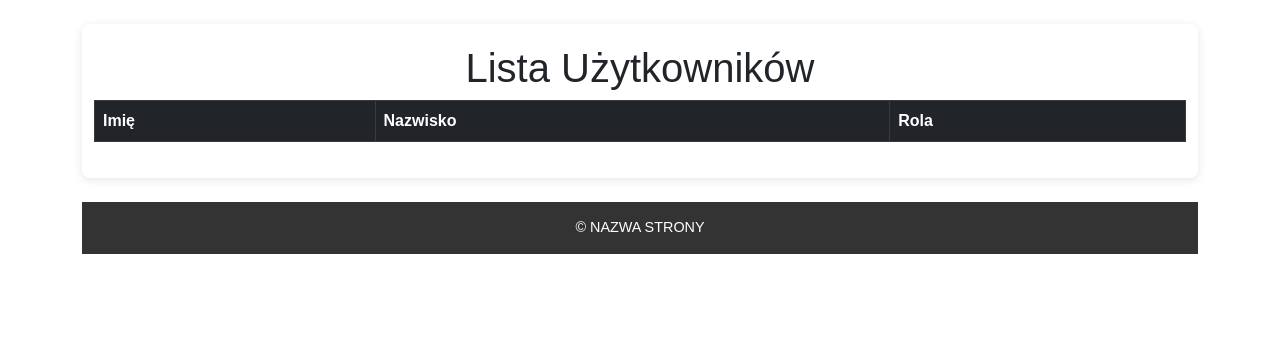
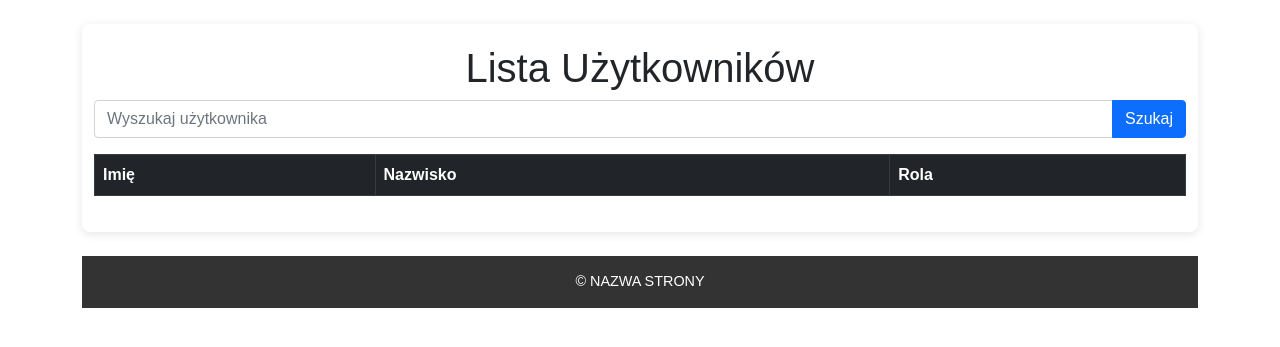
Before and after one commit to Sorrger/fitness-booking-app, a FastAPI app: page /users in a window 1280 px wide. Shown: the part 56-403 px from the top of the page. Run offline with FastAPI, Linux system fonts and the light colour scheme; data that the repository does not hold is empty.

Commit message:
users query

```diff
--- a/Templates/users.html
+++ b/Templates/users.html
@@ -36,7 +36,12 @@
         </nav>
         <div class="main container mt-4">
             <h1 class="text-center">Lista Użytkowników</h1>
-
+            <form method="get" action="/users" class="mb-3">
+                <div class="input-group">
+                    <input type="text" name="query" class="form-control" placeholder="Wyszukaj użytkownika" value="{{ query or '' }}">
+                    <button type="submit" class="btn btn-primary">Szukaj</button>
+                </div>
+            </form>
             <table class="table table-striped table-bordered">
                 <thead class="table-dark">
                     <tr>
--- a/main.py
+++ b/main.py
@@ -185,23 +185,33 @@ def list_sessions(request: Request, search: str = None, category: str = None):
         raise HTTPException(status_code=500, detail=str(e))
 
 @app.get("/users", response_class=HTMLResponse)
-def get_users(request: Request):
+def get_users(request: Request, query: str = None):
     current_user_id = get_current_user(request)
     user = get_user_details(current_user_id) if current_user_id else None
 
     try:
         conn = get_db_connection()
         cursor = conn.cursor(dictionary=True)
-        cursor.execute("SELECT id, name, surname, role_id FROM user WHERE role_id = 3")
+
+        sql_query = "SELECT id, name, surname, role_id FROM user WHERE role_id = 3"
+        params = []
+
+        if query:
+            sql_query += " AND (surname LIKE %s)"
+            params.extend([f"%{query}%"])
+
+        cursor.execute(sql_query, params)
         users = cursor.fetchall()
         cursor.close()
         conn.close()
+
         return templates.TemplateResponse("users.html", {
             "request": request,
             "users": users,
             "title": "Users List",
             "logged_in": current_user_id is not None,
-            "user": user
+            "user": user,
+            "query": query  # przekazujemy zapytanie do szablonu
         })
     except Exception as e:
         raise HTTPException(status_code=500, detail=str(e))
```
